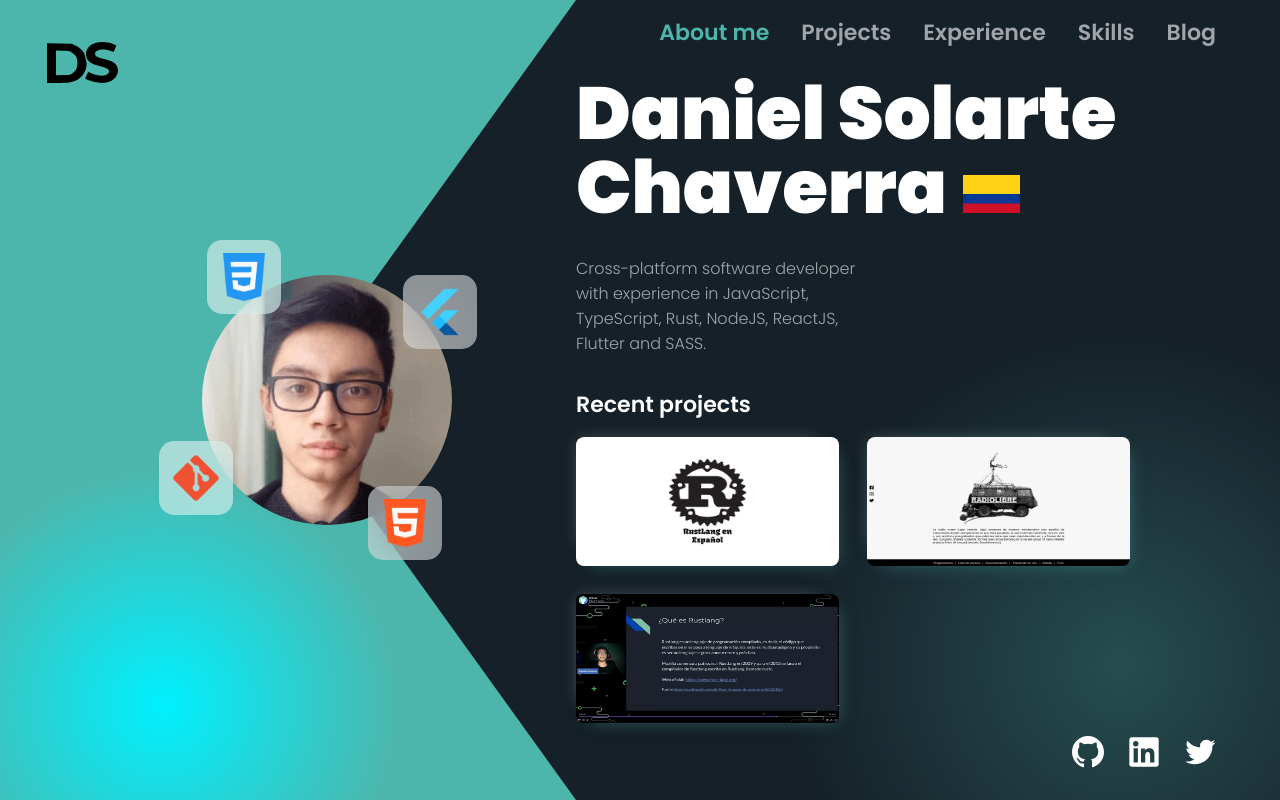
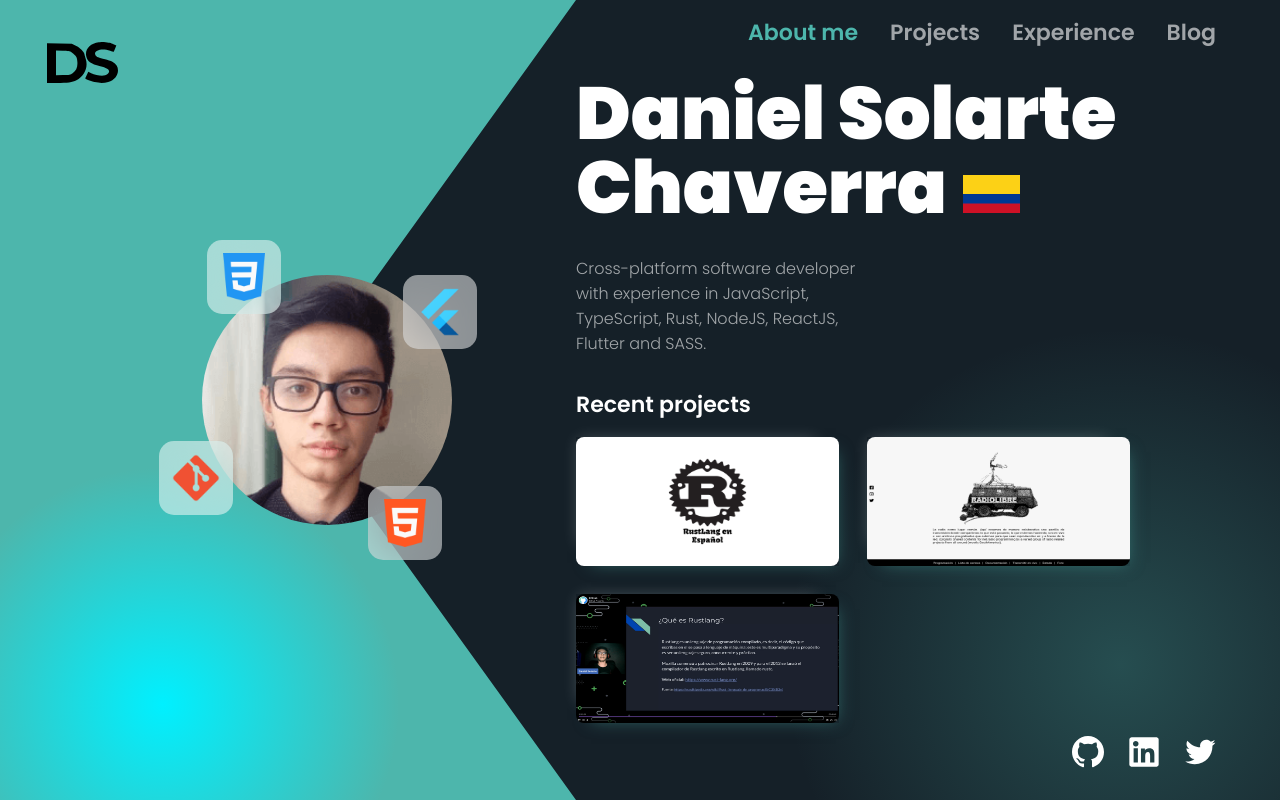
Before and after one commit to DaniGCDev/danielsolarte.co, a Next.js app: page / in a window 1280 px wide. Built offline with nearby package versions, Linux system fonts and the light colour scheme.

Commit message:
feat: Remove skills header tab

```diff
--- a/constants/langs/en.json
+++ b/constants/langs/en.json
@@ -2,7 +2,6 @@
   "about_me_title": "About me",
   "projects_title": "Projects",
   "jobs_title": "Experience",
-  "skills_title": "Skills",
   "blog_title": "Blog",
 
   "flag_alt": "Colombia Flag",
--- a/features/common/Header/Header.tsx
+++ b/features/common/Header/Header.tsx
@@ -38,11 +38,6 @@ const Header: React.FC = () => {
             </Link>
           </li>
           <li className={classes.Header__nav__items__item}>
-            <Link href="/skills">
-              {getText('skills_title')}
-            </Link>
-          </li>
-          <li className={classes.Header__nav__items__item}>
             <Link href="/blog">
               {getText('blog_title')}
             </Link>
```
